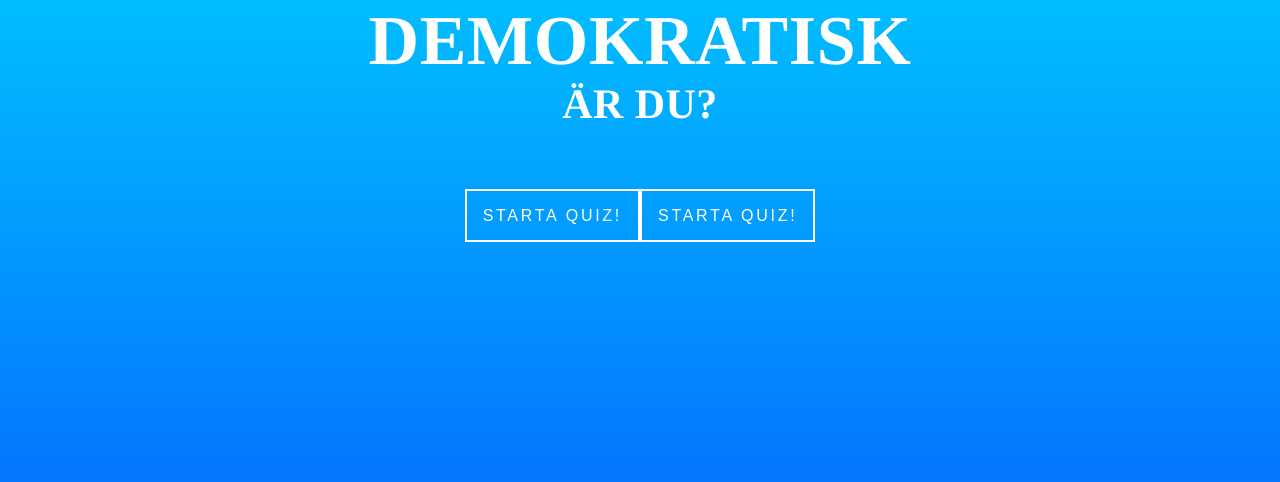
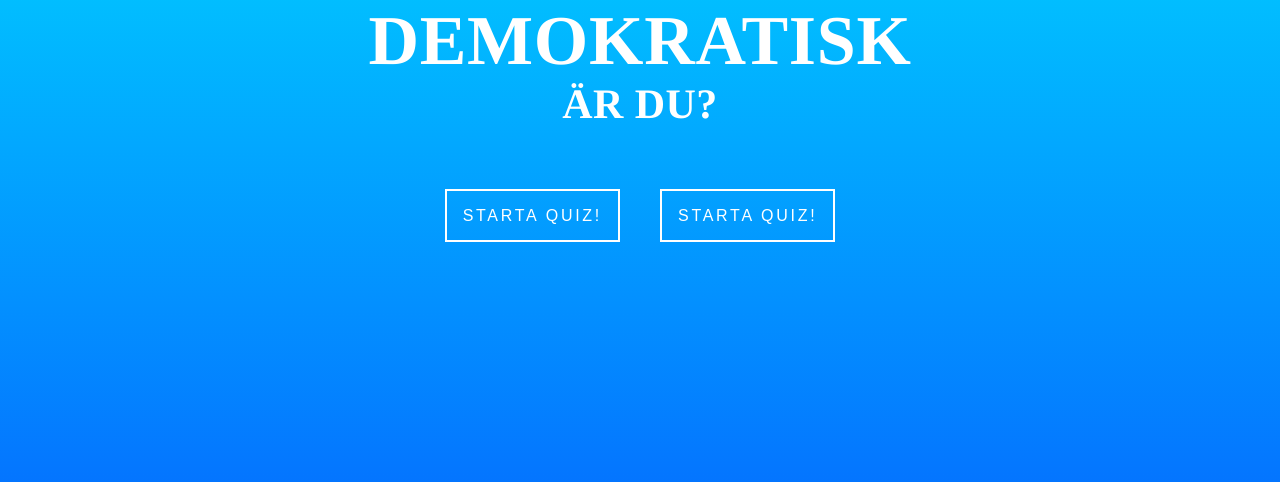
Before and after one commit to Lobsterass/quizproject, a Django app: page /quiz/1/ in a window 1280 px wide. Shown: the part 178-660 px from the top of the page. Run offline with Django 3.2, Linux system fonts and the light colour scheme; some libraries are stand-ins or nearby versions.

Commit message:
style.css
button margin

```diff
--- a/static/style.css
+++ b/static/style.css
@@ -47,11 +47,13 @@ h3 {
     border: 2px solid #fff;
     text-transform: uppercase;
     letter-spacing: 0.17em;
+    margin:20px;
 }
 .button:hover {
     background-color: #fff;
     color: #00d8ff;
     text-decoration: none;
+    margin:20px;
 }
 .divider{
     width:10px;
```
Also changed, not shown: 1 other file.
